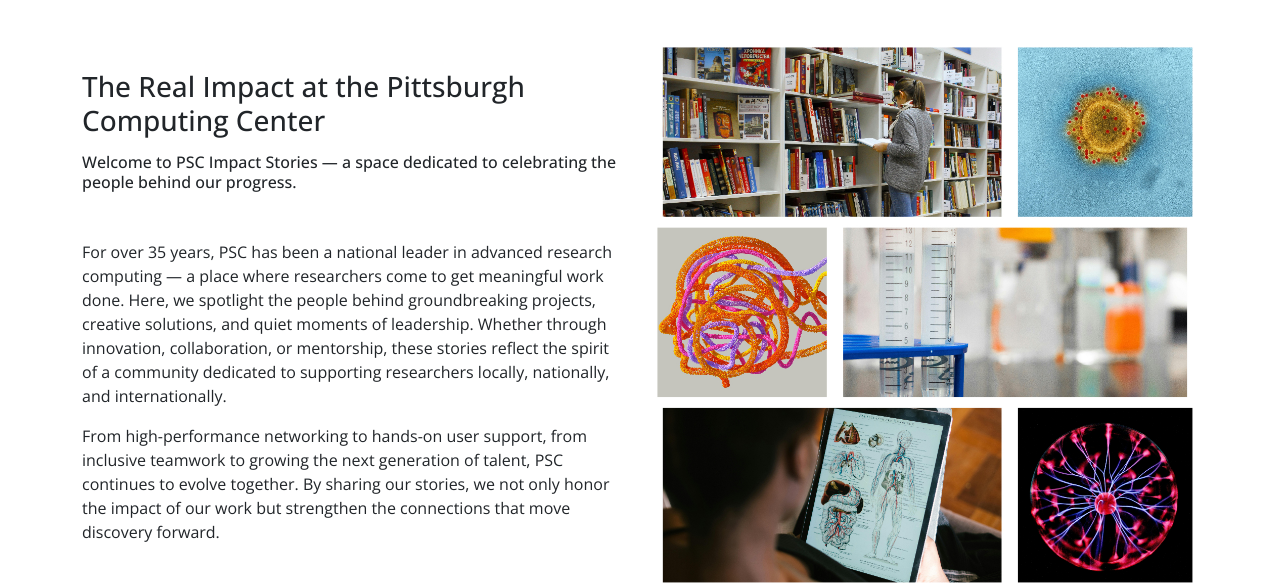
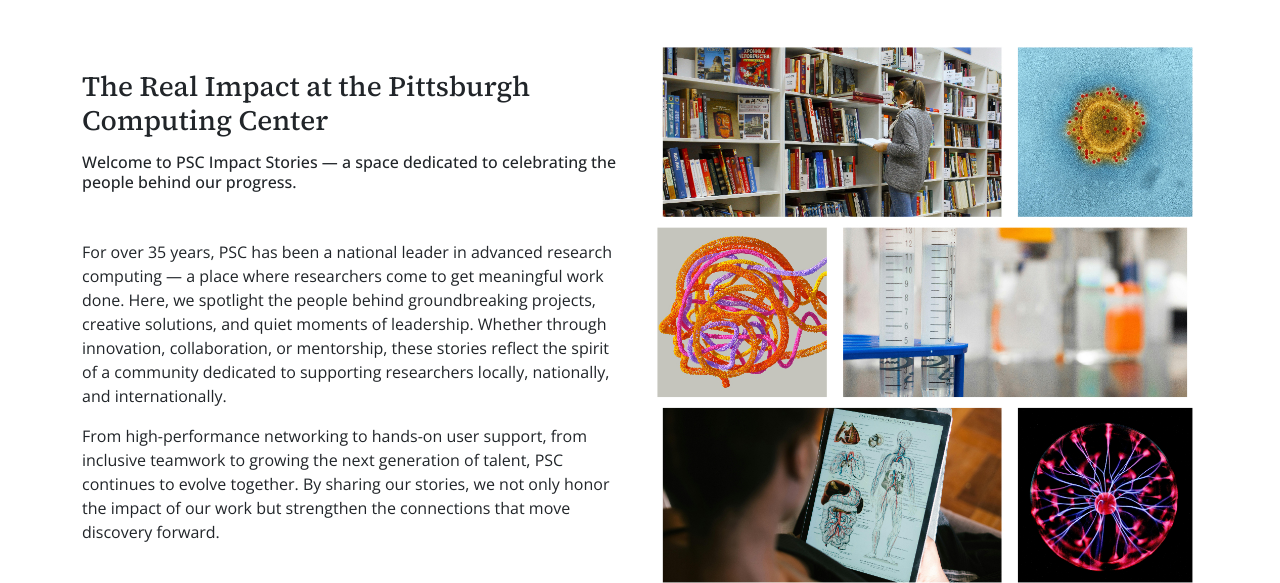
Before and after one commit to evafrank7/PSC, a website: page public/index.html in a window 1280 px wide. Shown: the part 369-952 px from the top of the page. Drawn offline with nearby package versions, Linux system fonts and the light colour scheme.

Commit message:
More styling

```diff
--- a/public/css/styles.css
+++ b/public/css/styles.css
@@ -36,6 +36,10 @@ body{
   font-family: "Source Serif 4", serif;
 }
 
+h3, h4{
+    font-family: "Source Serif 4", serif;
+}
+
 .card-img-top {
   object-fit: cover;
   height: 200px;
```
